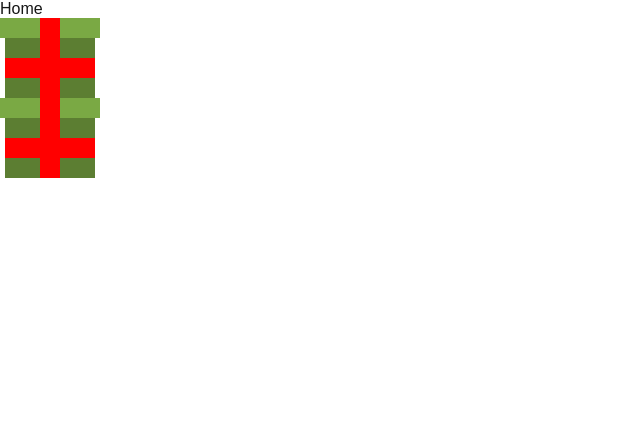
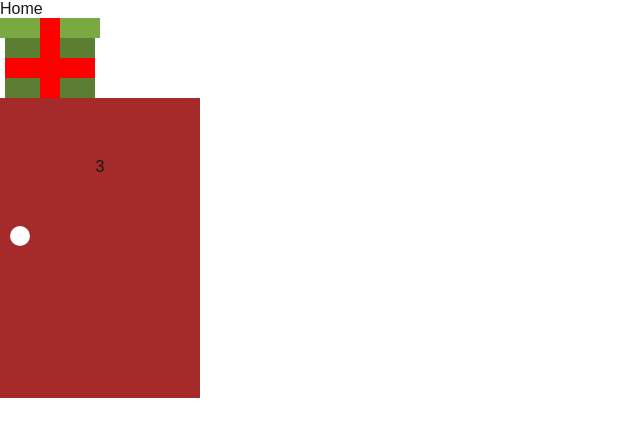
Before and after one commit to douglimaonline/monty-hall, a Next.js app: page / in a window 1280 px wide. Shown: the top 436 px of the page, without its empty margins (0-640 px from the left). Built offline with nearby package versions, Linux system fonts and the light colour scheme.

Commit message:
Add Door Component

```diff
--- /dev/null
+++ b/app/components/Door.jsx
@@ -0,0 +1,10 @@
+import styles from '@/app/styles/door.module.css'
+
+export default function Door() {
+  return (
+    <div className={styles.door}>
+      <div className={styles.number}>3</div>
+      <div className={styles.knob}></div>
+    </div>
+  )
+}
--- a/app/page.jsx
+++ b/app/page.jsx
@@ -1,11 +1,12 @@
 import Gift from '@/app/components/Gift'
+import Door from '@/app/components/Door'
 
 export default function Home() {
   return (
     <div>
       <div>Home</div>
       <Gift />
-      <Gift />
+      <Door />
     </div>
   )
 }
--- /dev/null
+++ b/app/styles/door.module.css
@@ -0,0 +1,22 @@
+.door {
+  display: flex;
+  flex-direction: column;
+  background-color: brown;
+  padding-top: 60px;
+  width: 200px;
+  height: 300px;
+  cursor: pointer;
+}
+
+.number {
+  align-self: center;
+}
+
+.knob {
+  margin-left: 10px;
+  margin-top: 50px;
+  width: 20px;
+  height: 20px;
+  background-color: white;
+  border-radius: 50%;
+}
```
